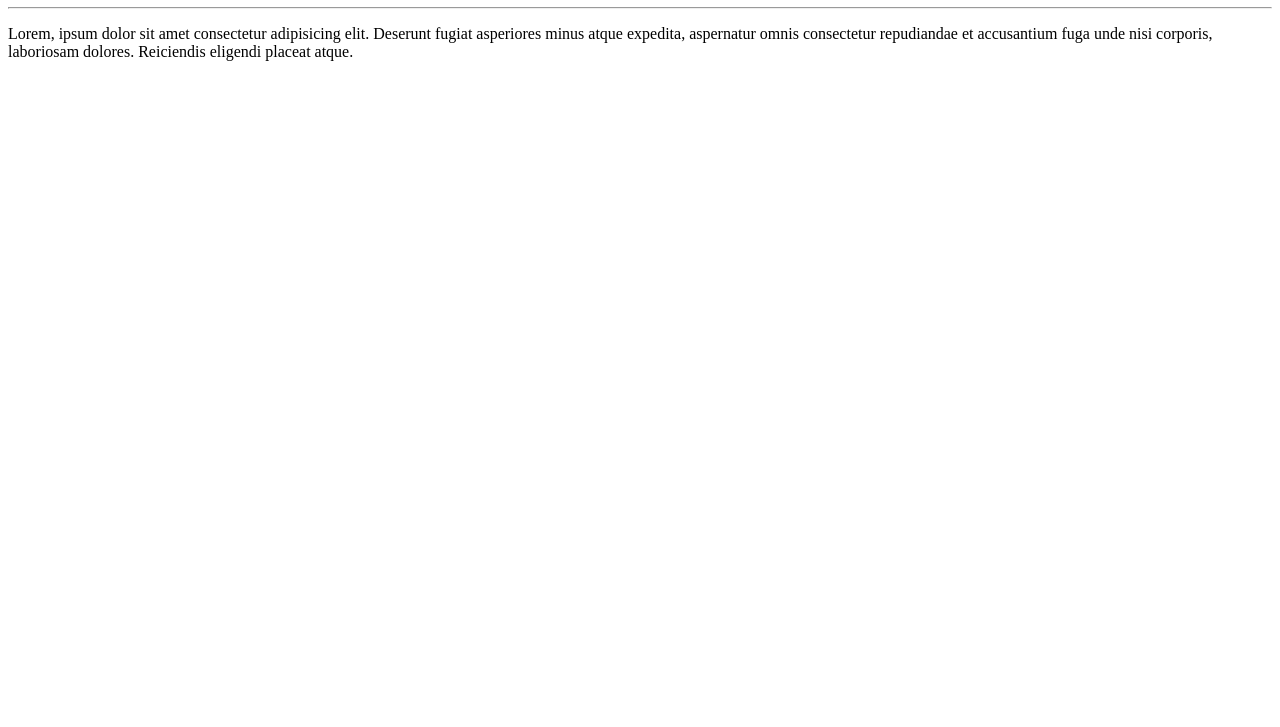
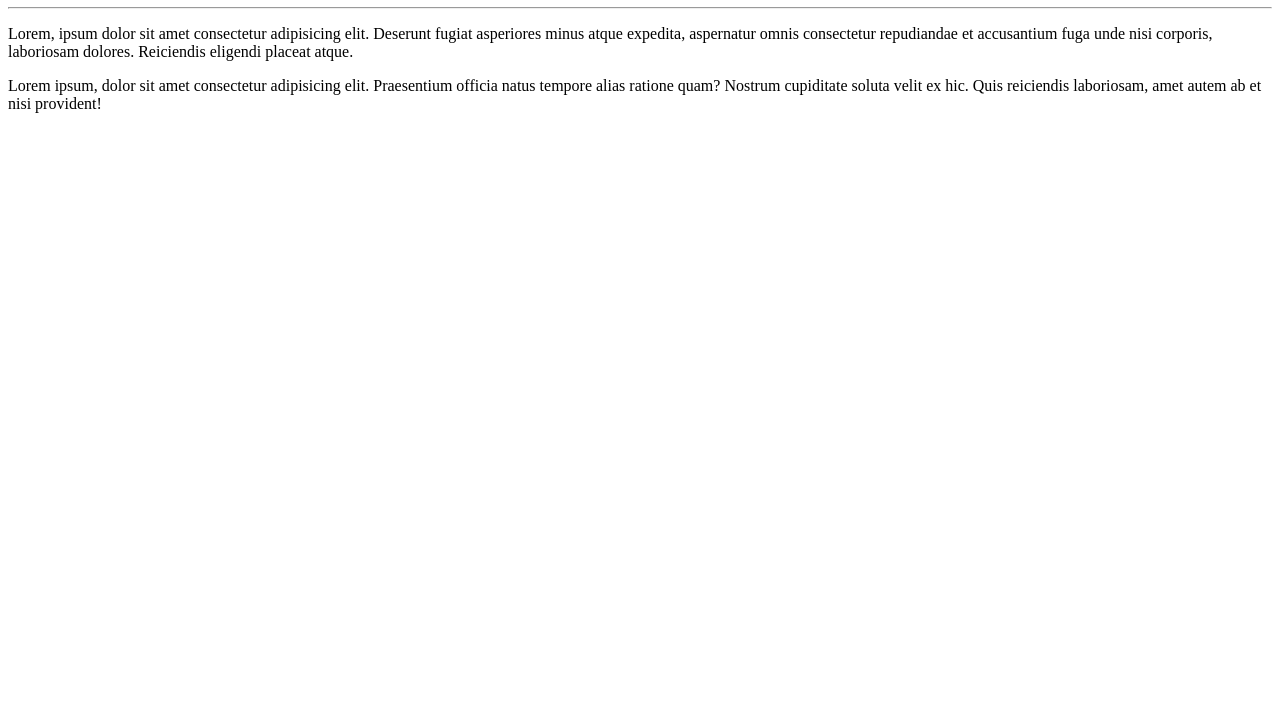
Before and after one commit to TiffanyResende/Ola-Mundo, a plain HTML site: page site-exemplo/index.html in a window 1280 px wide. Shown: the part 73-800 px from the top of the page. Drawn offline with Linux system fonts and the light colour scheme.

Commit message:
adicionei um paragrafo

```diff
--- a/site-exemplo/index.html
+++ b/site-exemplo/index.html
@@ -10,5 +10,6 @@
     <h1>Olá, Mundo!</h1>
     <hr>
     <p>Lorem, ipsum dolor sit amet consectetur adipisicing elit. Deserunt fugiat asperiores minus atque expedita, aspernatur omnis consectetur repudiandae et accusantium fuga unde nisi corporis, laboriosam dolores. Reiciendis eligendi placeat atque.</p>
+    <p>Lorem ipsum, dolor sit amet consectetur adipisicing elit. Praesentium officia natus tempore alias ratione quam? Nostrum cupiditate soluta velit ex hic. Quis reiciendis laboriosam, amet autem ab et nisi provident!</p>
 </body>
 </html>
```
